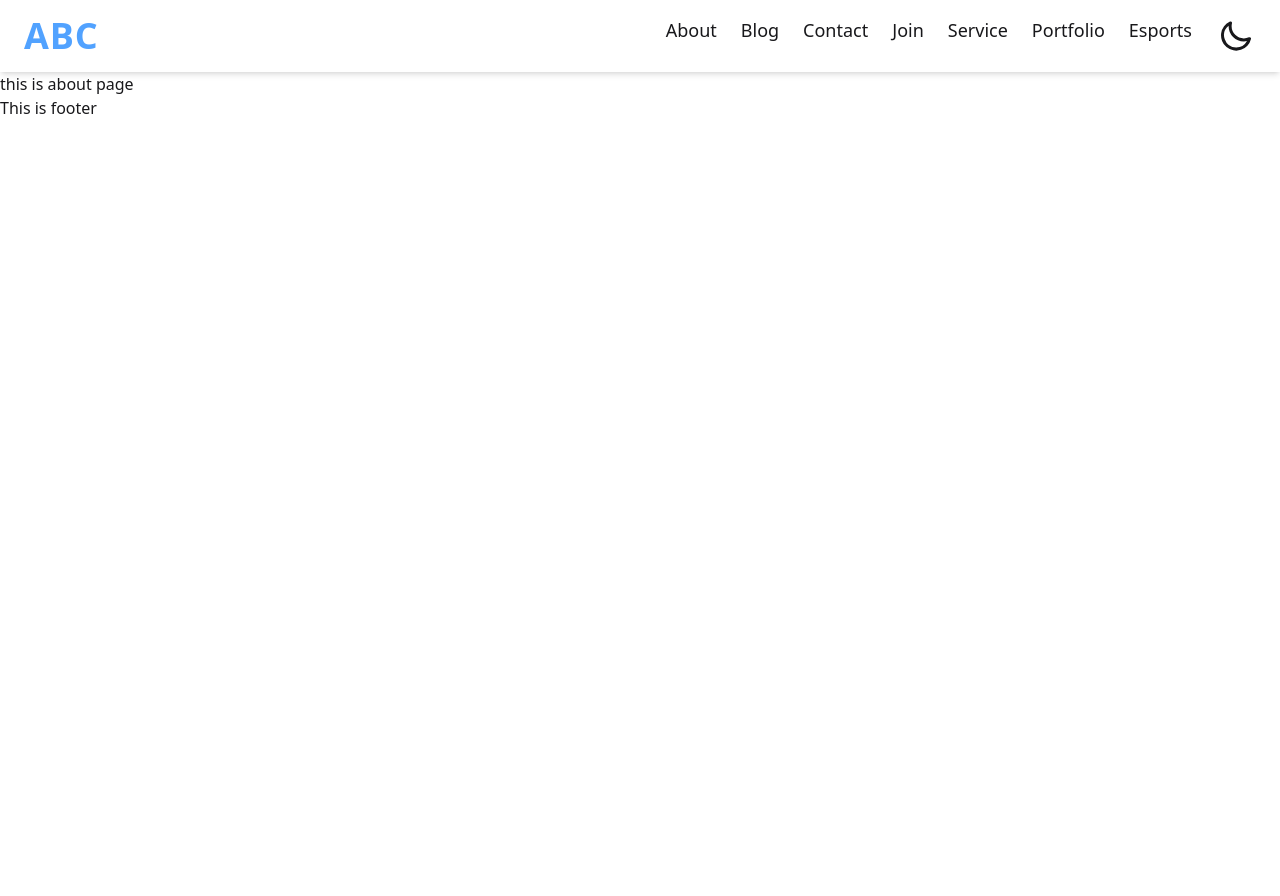
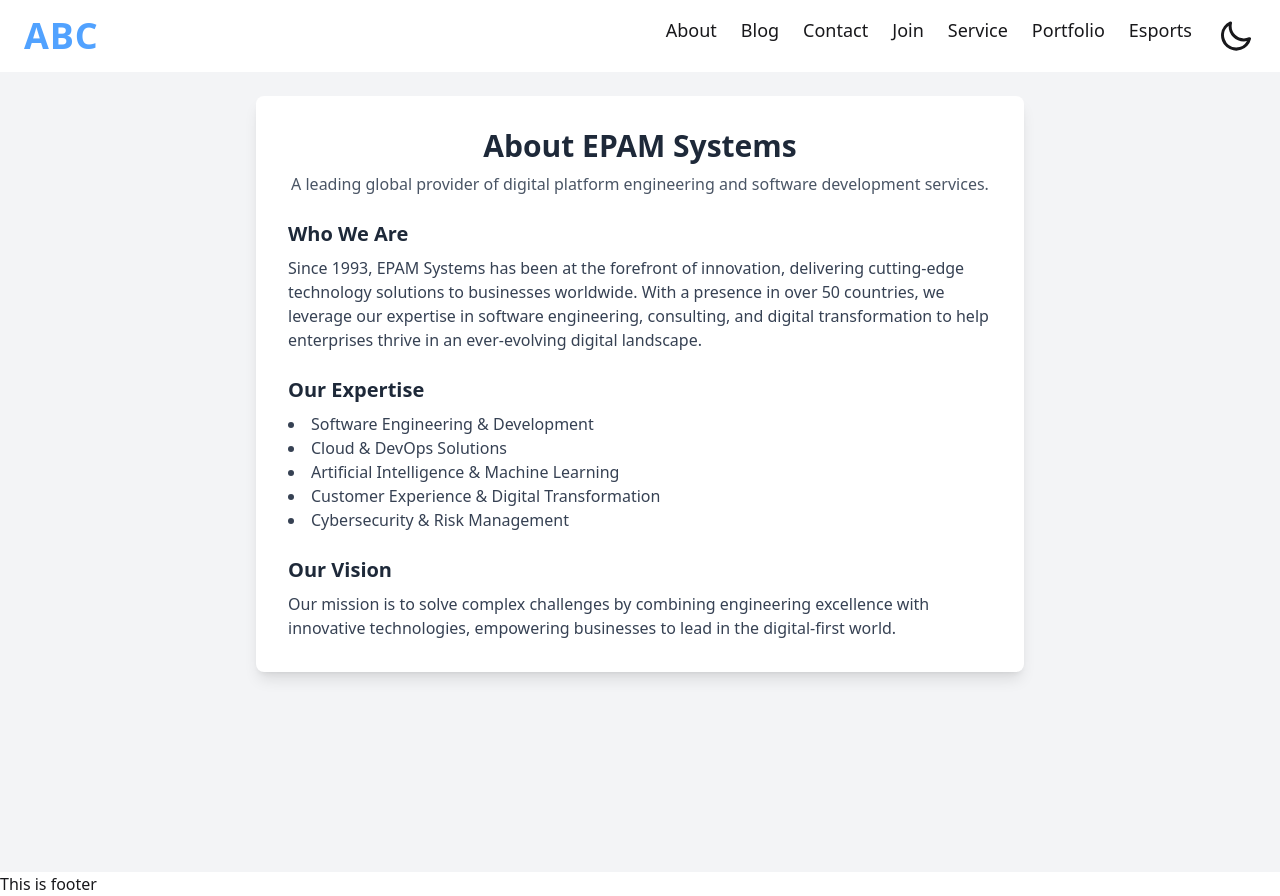
Before and after one commit to rishikesh-babu/Lumino, a React (Vite) app in the folder frontend/: page /about in a window 1280 px wide. Before the commit the page ends 800 px from the top, so only its background shows below. Built offline with nearby package versions, Linux system fonts and the light colour scheme.

Commit message:
changeabout

```diff
--- a/frontend/src/pages/About.jsx
+++ b/frontend/src/pages/About.jsx
@@ -1,11 +1,46 @@
-import React from 'react'
+import React from 'react';
 
-function About() {
+function AboutEPAM() {
   return (
-    <div>
-      this is about page
+    <div className="min-h-screen bg-gray-100 flex flex-col items-center p-6">
+      <div className="bg-white shadow-lg rounded-lg p-8 max-w-3xl w-full">
+        <h2 className="text-3xl font-bold text-center text-gray-800">About EPAM Systems</h2>
+        <p className="text-center text-gray-600 mt-2">
+          A leading global provider of digital platform engineering and software development services.
+        </p>
+
+        {/* Company Overview */}
+        <div className="mt-6">
+          <h3 className="text-xl font-semibold text-gray-800">Who We Are</h3>
+          <p className="text-gray-700 mt-2">
+            Since 1993, EPAM Systems has been at the forefront of innovation, delivering cutting-edge technology solutions
+            to businesses worldwide. With a presence in over 50 countries, we leverage our expertise in software engineering,
+            consulting, and digital transformation to help enterprises thrive in an ever-evolving digital landscape.
+          </p>
+        </div>
+        {/* Services Section */}
+        <div className="mt-6">
+          <h3 className="text-xl font-semibold text-gray-800">Our Expertise</h3>
+          <ul className="list-disc list-inside text-gray-700 mt-2">
+            <li>Software Engineering & Development</li>
+            <li>Cloud & DevOps Solutions</li>
+            <li>Artificial Intelligence & Machine Learning</li>
+            <li>Customer Experience & Digital Transformation</li>
+            <li>Cybersecurity & Risk Management</li>
+          </ul>
+        </div>
+
+        {/* Mission Statement */}
+        <div className="mt-6">
+          <h3 className="text-xl font-semibold text-gray-800">Our Vision</h3>
+          <p className="text-gray-700 mt-2">
+            Our mission is to solve complex challenges by combining engineering excellence with
+            innovative technologies, empowering businesses to lead in the digital-first world.
+          </p>
+        </div>
+      </div>
     </div>
-  )
+  );
 }
 
-export default About
+export default AboutEPAM;
```
